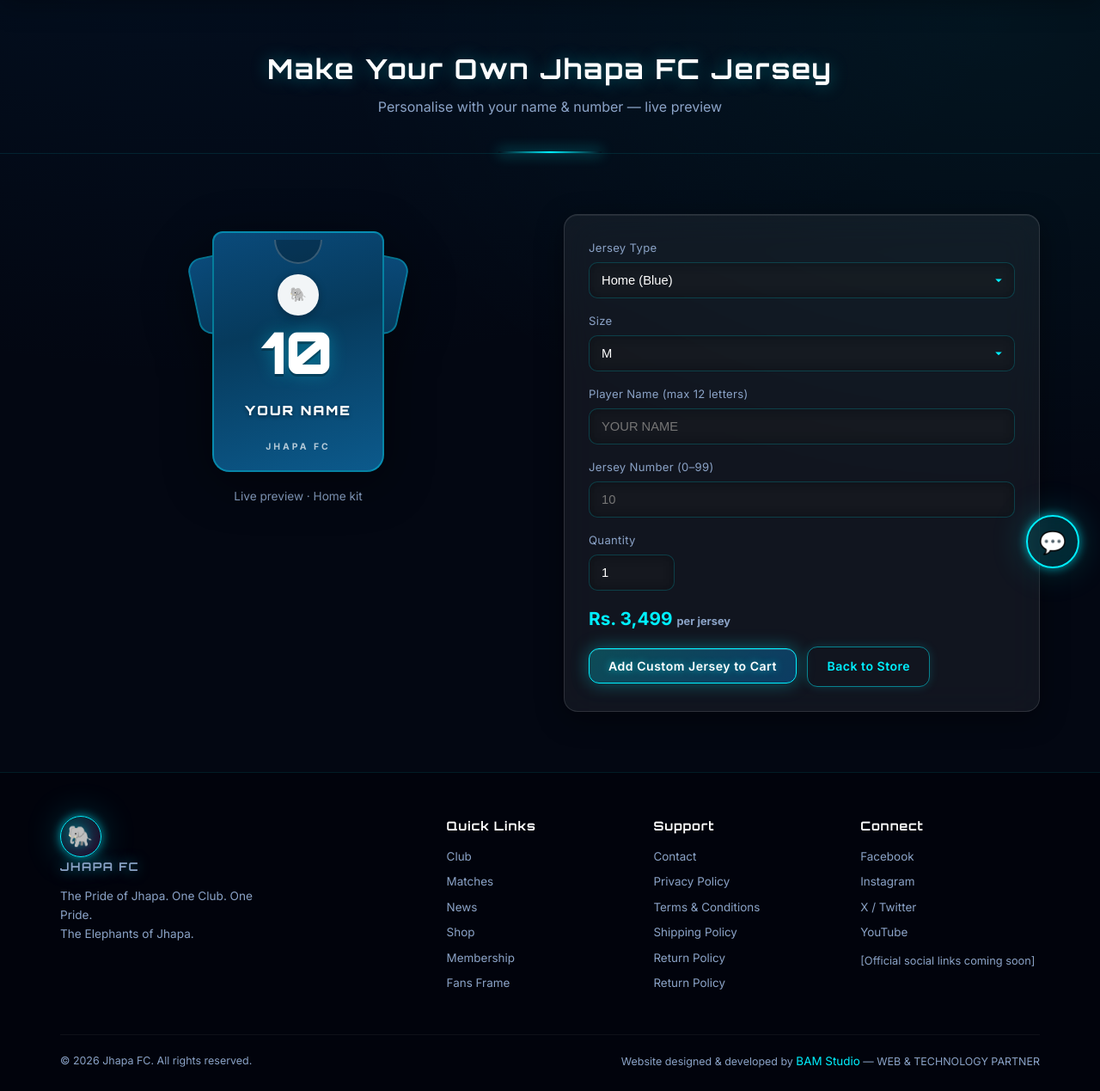
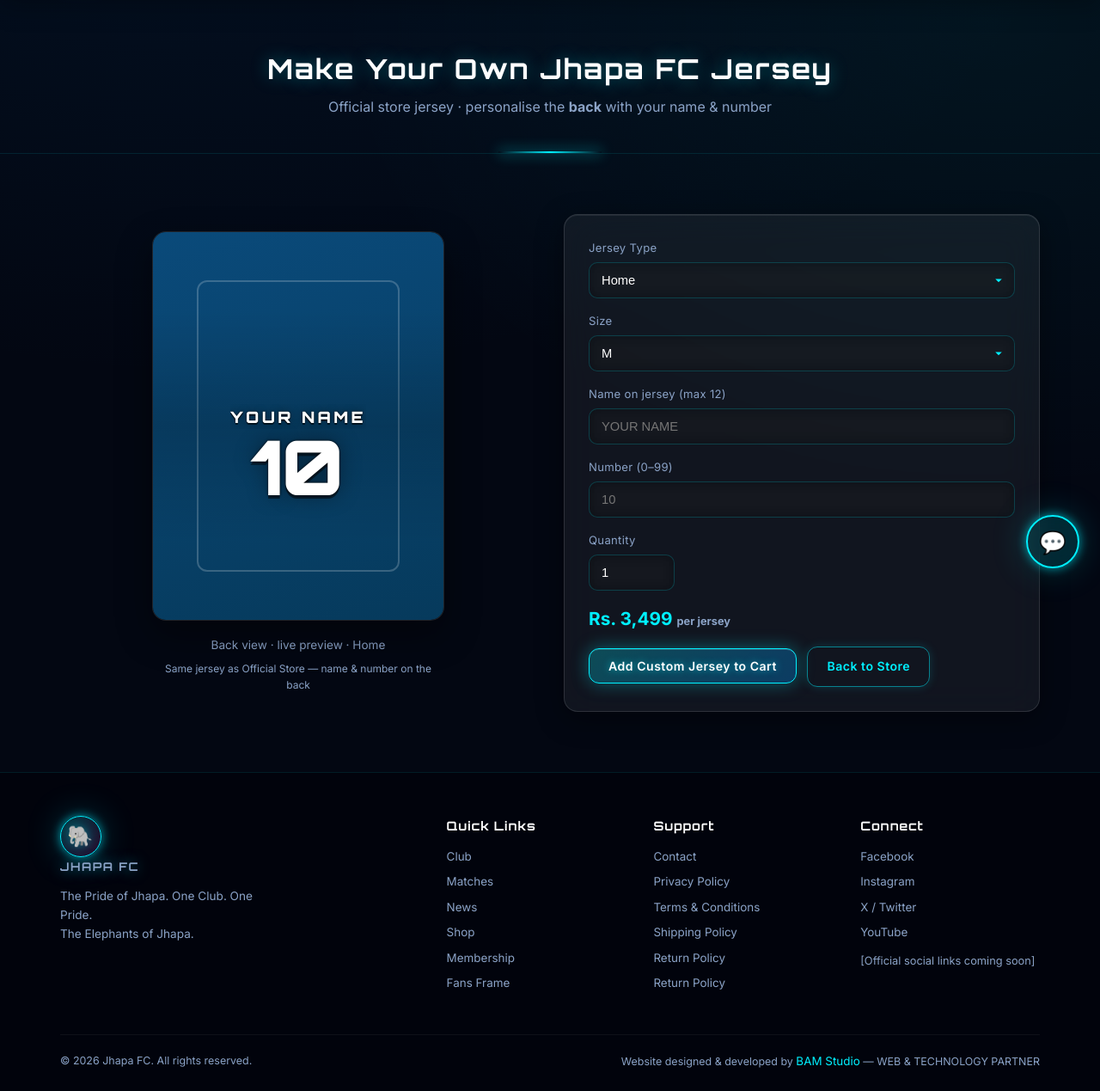
Before and after one commit to argonbhujel1/jhapa, a Flask app: page /custom-jersey in a window 1280 px wide. Shown: the part 115-1384 px from the top of the page at 86% size. Run offline with Flask 3, Linux system fonts and the light colour scheme.

Commit message:
Updated Jhapa FC1

```diff
--- a/routes/shop.py
+++ b/routes/shop.py
@@ -87,7 +87,26 @@
         flash('Custom jersey added to cart!', 'success')
         return redirect(url_for('shop.cart'))
 
-    return render_template('custom-jersey.html', base_price=base_price)
+    # Official store jersey photos for live back preview
+    jersey_imgs = {'Home': '', 'Away': '', 'Third': ''}
+    for p in Product.query.filter(Product.is_active==True).order_by(Product.id).all():
+        n = (p.name or '').lower()
+        if not p.image:
+            continue
+        if 'home' in n and 'jersey' in n:
+            jersey_imgs['Home'] = p.image
+        elif 'away' in n and 'jersey' in n:
+            jersey_imgs['Away'] = p.image
+        elif 'third' in n and 'jersey' in n:
+            jersey_imgs['Third'] = p.image
+        elif 'jersey' in n and not jersey_imgs['Home']:
+            jersey_imgs['Home'] = p.image
+    # Fallback: any product with jersey in name
+    if not any(jersey_imgs.values()):
+        anyj = Product.query.filter(Product.name.ilike('%jersey%'), Product.is_active==True).first()
+        if anyj and anyj.image:
+            jersey_imgs['Home'] = jersey_imgs['Away'] = jersey_imgs['Third'] = anyj.image
+    return render_template('custom-jersey.html', base_price=base_price, jersey_imgs=jersey_imgs)
 
 @shop_bp.route('/cart')
 def cart():
--- a/static/css/style.css
+++ b/static/css/style.css
@@ -1954,3 +1954,94 @@
   .jersey-number { font-size: 3.4rem; top: 90px; }
   .jersey-name { top: 165px; font-size: 0.85rem; }
 }
+
+/* Official jersey back preview */
+.jersey-back {
+  max-width: 340px;
+  margin: 0 auto;
+  text-align: center;
+}
+.jersey-back-photo {
+  position: relative;
+  width: 100%;
+  aspect-ratio: 3 / 4;
+  border-radius: 16px;
+  overflow: hidden;
+  border: 1px solid var(--glass-border);
+  background: rgba(0,0,0,0.35);
+  box-shadow: 0 16px 40px rgba(0,0,0,0.4);
+}
+.jersey-back-photo > img {
+  width: 100%;
+  height: 100%;
+  object-fit: cover;
+  object-position: center top;
+  display: block;
+  filter: saturate(1.05);
+}
+.jersey-back-overlay {
+  position: absolute;
+  inset: 0;
+  display: flex;
+  flex-direction: column;
+  align-items: center;
+  justify-content: center;
+  padding-top: 18%;
+  pointer-events: none;
+  background: linear-gradient(to bottom, transparent 20%, rgba(0,0,0,0.15) 50%, transparent 80%);
+}
+.jersey-back-name.site-font {
+  font-family: var(--font-display), 'Segoe UI', system-ui, sans-serif;
+  font-weight: 800;
+  font-size: clamp(0.85rem, 3.2vw, 1.15rem);
+  letter-spacing: 0.18em;
+  text-transform: uppercase;
+  color: #fff;
+  text-shadow:
+    0 2px 0 rgba(0,0,0,0.55),
+    0 0 12px rgba(0,0,0,0.45),
+    0 0 2px #000;
+  margin-bottom: 4px;
+  max-width: 85%;
+  white-space: nowrap;
+  overflow: hidden;
+  text-overflow: ellipsis;
+}
+.jersey-back-number.site-font {
+  font-family: var(--font-display), 'Segoe UI', system-ui, sans-serif;
+  font-weight: 900;
+  font-size: clamp(3.5rem, 14vw, 5.5rem);
+  line-height: 0.9;
+  color: #fff;
+  text-shadow:
+    0 4px 0 rgba(0,0,0,0.5),
+    0 0 24px rgba(0,0,0,0.4),
+    0 0 3px #000;
+  letter-spacing: 0.02em;
+}
+.jersey-fallback {
+  width: 100%;
+  height: 100%;
+  display: flex;
+  align-items: center;
+  justify-content: center;
+  background: linear-gradient(165deg, #0a4a7a, #063a5c);
+}
+.jersey-fallback-body {
+  width: 70%;
+  height: 75%;
+  border-radius: 12px;
+  border: 2px solid rgba(255,255,255,0.2);
+  display: flex;
+  align-items: flex-start;
+  justify-content: center;
+  padding-top: 20px;
+}
+.jf-crest {
+  width: 56px;
+  height: 56px;
+  object-fit: contain;
+  border-radius: 50%;
+  background: #fff;
+  padding: 4px;
+}
--- a/templates/custom-jersey.html
+++ b/templates/custom-jersey.html
@@ -4,45 +4,46 @@
 <div class="page-header">
   <div class="container">
     <h1>Make Your Own Jhapa FC Jersey</h1>
-    <p>Personalise with your name &amp; number — live preview</p>
+    <p>Official store jersey · personalise the <strong>back</strong> with your name &amp; number</p>
   </div>
 </div>
 <section class="section">
   <div class="container">
     <div class="grid-2 jersey-builder" style="align-items:start;gap:32px;">
-      <!-- Live jersey preview -->
+
       <div class="jersey-preview-wrap">
-        <div class="jersey-kit" id="jerseyKit" data-kit="home">
-          <div class="jersey-shirt">
-            <div class="jersey-sleeve jersey-sleeve-l"></div>
-            <div class="jersey-sleeve jersey-sleeve-r"></div>
-            <div class="jersey-body">
-              <div class="jersey-collar"></div>
-              <div class="jersey-crest">
-                {% if club_logo %}
-                <img src="{{ club_logo|media_url }}" alt="Jhapa FC">
-                {% else %}
-                <span>🐘</span>
-                {% endif %}
+        <div class="jersey-back" id="jerseyBack"
+             data-home="{{ jersey_imgs.get('Home','')|media_url if jersey_imgs else '' }}"
+             data-away="{{ jersey_imgs.get('Away','')|media_url if jersey_imgs else '' }}"
+             data-third="{{ jersey_imgs.get('Third','')|media_url if jersey_imgs else '' }}">
+          <div class="jersey-back-photo" id="jerseyPhoto">
+            {% if jersey_imgs and jersey_imgs.get('Home') %}
+            <img src="{{ jersey_imgs.get('Home')|media_url }}" alt="Jhapa FC Jersey" id="jerseyImg">
+            {% else %}
+            <div class="jersey-fallback" id="jerseyFallback">
+              <div class="jersey-fallback-body">
+                {% if club_logo %}<img src="{{ club_logo|media_url }}" class="jf-crest" alt="">{% endif %}
               </div>
-              <div class="jersey-number" id="previewNum">10</div>
-              <div class="jersey-name" id="previewName">YOUR NAME</div>
-              <div class="jersey-sponsor">JHAPA FC</div>
+            </div>
+            {% endif %}
+            <div class="jersey-back-overlay">
+              <div class="jersey-back-name site-font" id="previewName">YOUR NAME</div>
+              <div class="jersey-back-number site-font" id="previewNum">10</div>
             </div>
           </div>
-          <p class="jersey-preview-label">Live preview · <span id="kitLabel">Home</span> kit</p>
+          <p class="jersey-preview-label">Back view · live preview · <span id="kitLabel">Home</span></p>
+          <p class="text-muted" style="font-size:0.75rem;margin-top:6px;">Same jersey as Official Store — name &amp; number on the back</p>
         </div>
       </div>
 
-      <!-- Form -->
       <div>
         <form method="POST" class="card" style="padding:28px;">
           <div class="form-group">
             <label>Jersey Type</label>
             <select name="jersey_type" class="form-control" id="kitSelect">
-              <option value="Home">Home (Blue)</option>
-              <option value="Away">Away (White)</option>
-              <option value="Third">Third (Gold)</option>
+              <option value="Home">Home</option>
+              <option value="Away">Away</option>
+              <option value="Third">Third</option>
             </select>
           </div>
           <div class="form-group">
@@ -56,12 +57,12 @@
             </select>
           </div>
           <div class="form-group">
-            <label>Player Name (max 12 letters)</label>
+            <label>Name on jersey (max 12)</label>
             <input type="text" name="player_name" class="form-control" maxlength="12"
                    placeholder="YOUR NAME" id="nameInput" autocomplete="off">
           </div>
           <div class="form-group">
-            <label>Jersey Number (0–99)</label>
+            <label>Number (0–99)</label>
             <input type="text" name="jersey_number" class="form-control" maxlength="2"
                    placeholder="10" id="numInput" inputmode="numeric" autocomplete="off">
           </div>
@@ -90,7 +91,8 @@
   var nameIn = document.getElementById('nameInput');
   var numIn = document.getElementById('numInput');
   var kitSel = document.getElementById('kitSelect');
-  var kit = document.getElementById('jerseyKit');
+  var back = document.getElementById('jerseyBack');
+  var img = document.getElementById('jerseyImg');
   var kitLabel = document.getElementById('kitLabel');
 
   function updName(){
@@ -104,8 +106,12 @@
   }
   function updKit(){
     var t = (kitSel.value || 'Home').toLowerCase();
-    kit.setAttribute('data-kit', t);
     kitLabel.textContent = kitSel.value;
+    var url = back.getAttribute('data-' + t) || back.getAttribute('data-home') || '';
+    if (img && url) {
+      img.src = url;
+      img.style.display = 'block';
+    }
   }
   nameIn.addEventListener('input', updName);
   numIn.addEventListener('input', updNum);
```
